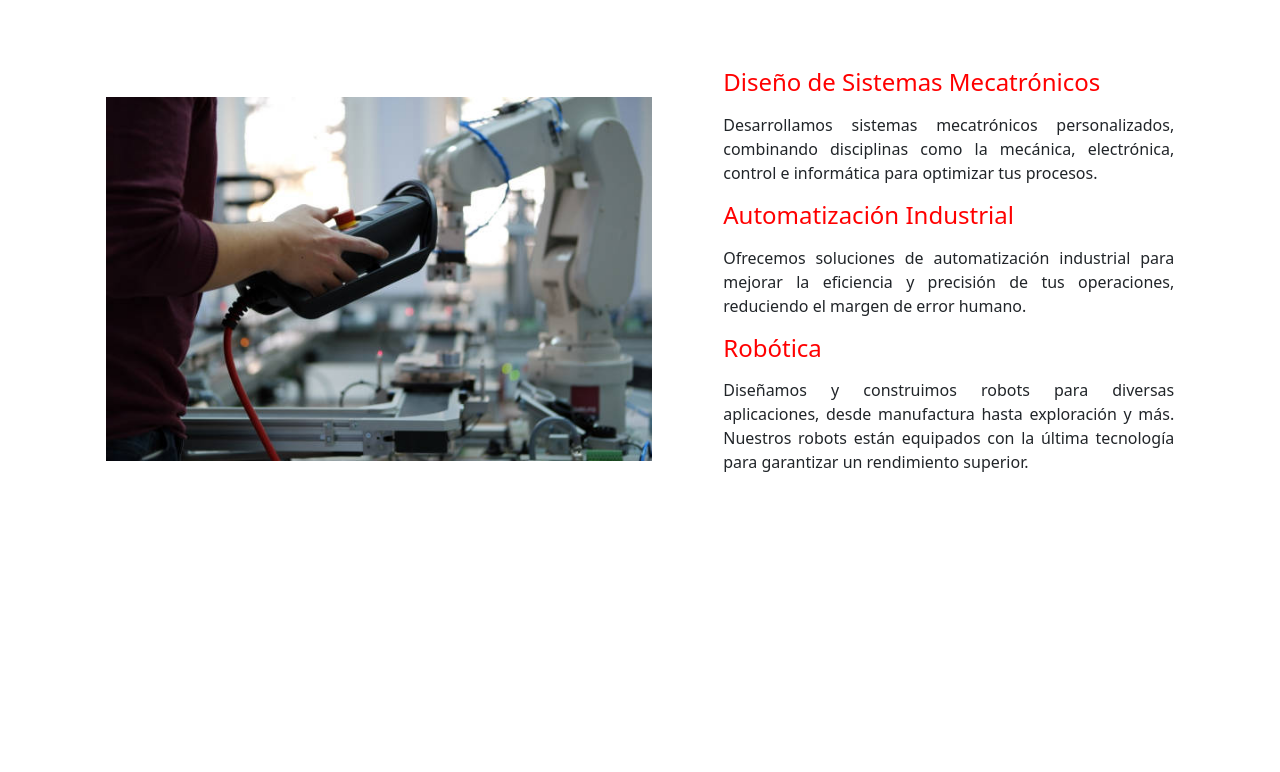
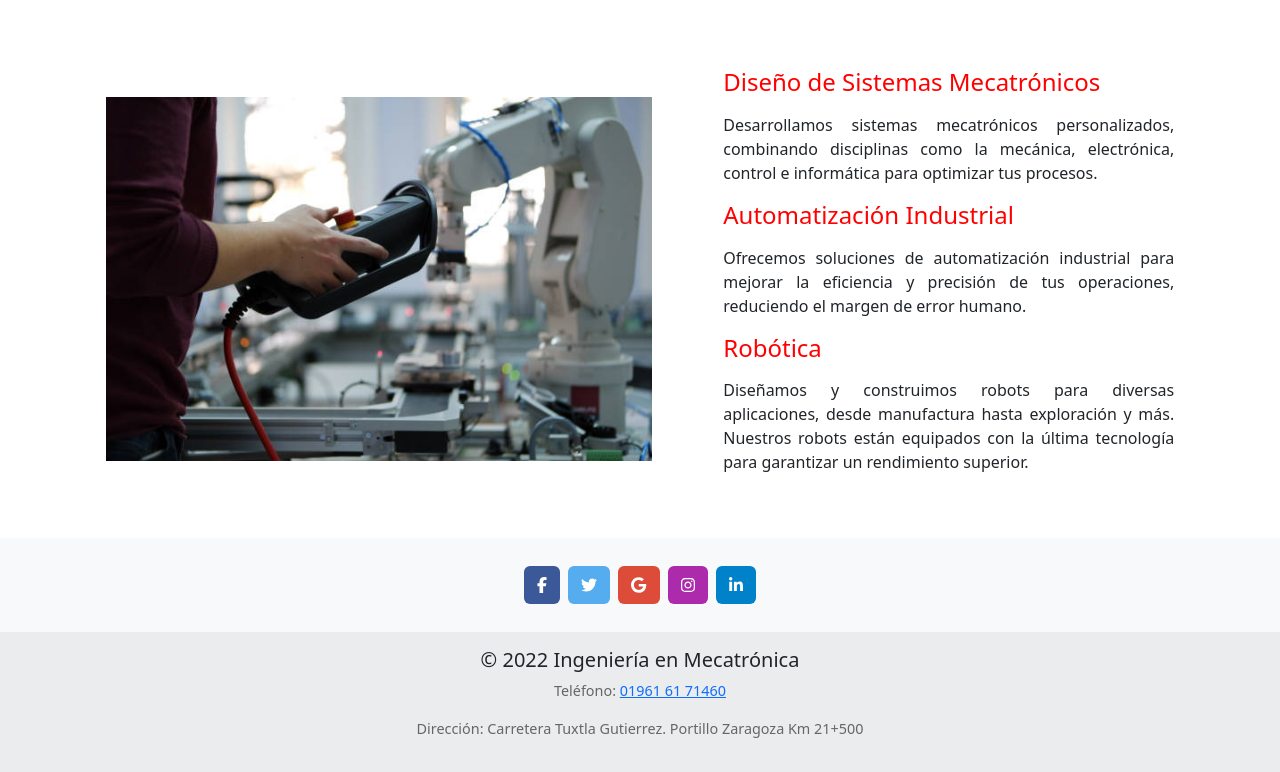
Before and after one commit to Darioantonio20/MecaSoft-Front-end, a React (Vite) app in the folder MecaSoft/: page / in a window 1280 px wide. Shown: the part 621-1393 px from the top of the page. Before the commit the page ends 1159 px from the top, so only its background shows below. Built offline with nearby package versions, Linux system fonts and the light colour scheme.

Commit message:
[ADD] footer

```diff
--- a/MecaSoft/package.json
+++ b/MecaSoft/package.json
@@ -10,6 +10,8 @@
     "preview": "vite preview"
   },
   "dependencies": {
+    "@fortawesome/free-brands-svg-icons": "^6.5.1",
+    "@fortawesome/react-fontawesome": "^0.2.0",
     "aos": "^2.3.4",
     "react": "^18.2.0",
     "react-dom": "^18.2.0",
--- /dev/null
+++ b/MecaSoft/src/atoms/Footer.jsx
@@ -0,0 +1,34 @@
+import React from 'react';
+import { FontAwesomeIcon } from '@fortawesome/react-fontawesome'
+import { faFacebookF, faTwitter, faGoogle, faInstagram, faLinkedinIn } from '@fortawesome/free-brands-svg-icons'
+
+const Footer = () => (
+    <footer className="bg-body-tertiary text-center">
+        <div className="container p-4 pb-0">
+            <section className="mb-4">
+                <a className="btn text-white btn-floating m-1" style={{backgroundColor: "#3b5998"}} href="https://www.facebook.com/mecaupch" role="button" target="_blank" rel="noopener noreferrer">
+                    <FontAwesomeIcon icon={faFacebookF} />
+                </a>
+                <a className="btn text-white btn-floating m-1" style={{backgroundColor: "#55acee"}} href="https://twitter.com/imupchiapas?lang=es" target="_blank" role="button">
+                    <FontAwesomeIcon icon={faTwitter} />
+                </a>
+                <a className="btn text-white btn-floating m-1" style={{backgroundColor: "#dd4b39"}} href="mailto:mecatronica@upchiapas.edu.mx" target="_blank" role="button">
+                    <FontAwesomeIcon icon={faGoogle} />
+                </a>
+                <a className="btn text-white btn-floating m-1" style={{backgroundColor: "#ac2bac"}} href="https://www.instagram.com/mecatronicaup/" target="_blank" role="button">
+                    <FontAwesomeIcon icon={faInstagram} />
+                </a>
+                <a className="btn text-white btn-floating m-1" style={{backgroundColor: "#0082ca"}} href="https://www.linkedin.com/company/upchiapas/" target="_blank" role="button">
+                    <FontAwesomeIcon icon={faLinkedinIn} />
+                </a>
+            </section>
+        </div>
+    <div className="text-center p-3" style={{backgroundColor: "rgba(0, 0, 0, 0.05)"}}>
+        <h5>© 2022 Ingeniería en Mecatrónica</h5>
+        <p style={{fontSize: '0.9rem', color: '#666'}}>Teléfono: <a href="tel:019616171460">01961 61 71460</a></p>
+        <p style={{fontSize: '0.9rem', color: '#666'}}>Dirección: Carretera Tuxtla Gutierrez. Portillo Zaragoza Km 21+500</p>
+    </div>
+    </footer>
+);
+
+export default Footer;
--- a/MecaSoft/src/pages/LandingPage.jsx
+++ b/MecaSoft/src/pages/LandingPage.jsx
@@ -1,4 +1,5 @@
 import NavBar from "../atoms/NavBar";
+import Footer from "../atoms/Footer";
 import Section1 from "../molecules/Section1";
 import Section2 from "../molecules/Section2";
 
@@ -8,6 +9,7 @@ function LandingPage() {
         <NavBar/>
         <Section1/>
         <Section2/>
+        <Footer/>
         </>
      );
 }
```
Also changed, not shown: 1 other file (tests, documents, lock files or other folders).
